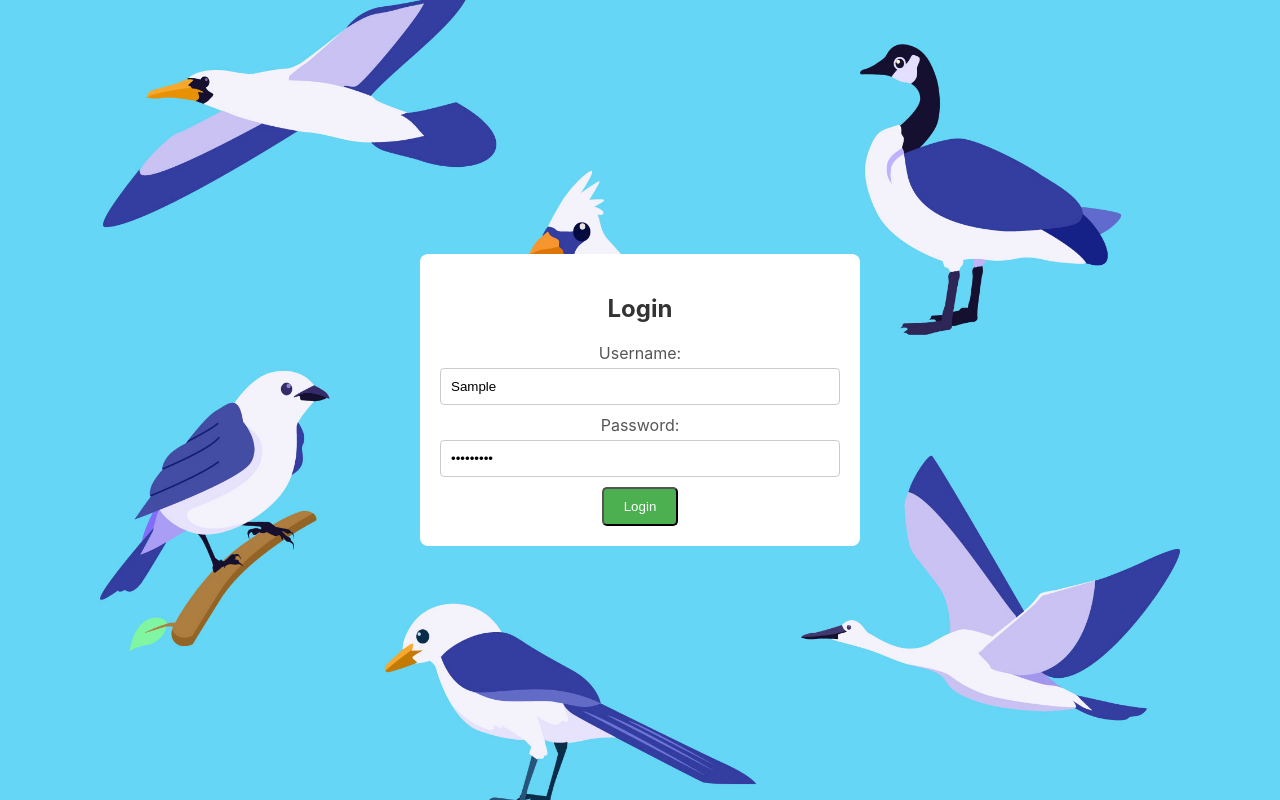
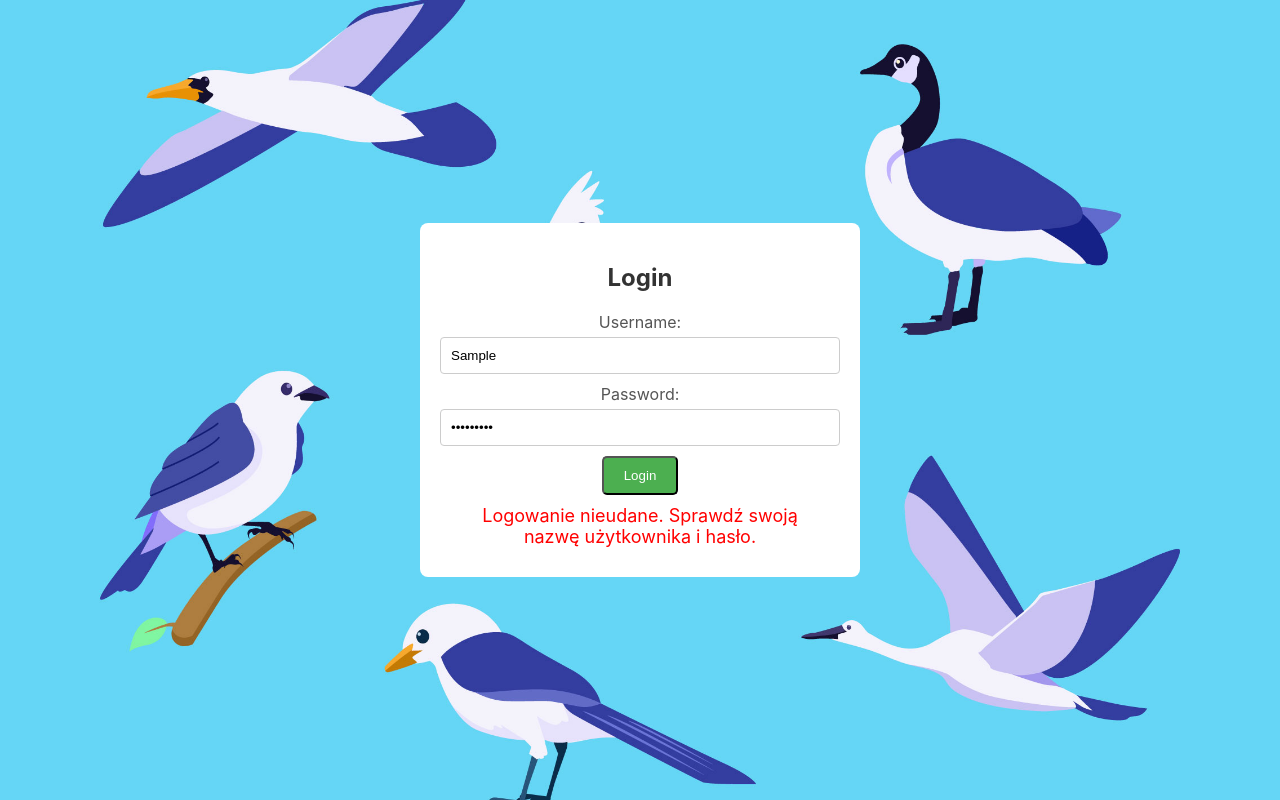
Before and after one commit to millamy/ml-prototypes-feedback-collector, a React (Create React App) app in the folder react-protoPFeedback/: page /login in a window 1280 px wide. Both pictures are taken after typing "Sample", "Sample123" into the empty fields and a click on the button "Login". Built offline with nearby package versions, Linux system fonts and the light colour scheme; no server answers.

Commit message:
error for login page

```diff
--- a/react-protoPFeedback/src/pages/Login.js
+++ b/react-protoPFeedback/src/pages/Login.js
@@ -1,11 +1,13 @@
 import React, {useEffect, useState} from 'react';
-import { useNavigate } from 'react-router-dom';
+import {useNavigate} from 'react-router-dom';
+import axios from 'axios';
 import '../style.css';
 
 function Login() {
     const navigate = useNavigate();
     const [username, setUsername] = useState('');
     const [password, setPassword] = useState('');
+    const [error, setError] = useState('');
 
     const handleSubmit = async (e) => {
         e.preventDefault();
@@ -14,20 +16,19 @@ function Login() {
         formData.append('password', password);
 
         try {
-            const response = await fetch('http://localhost:8080/login', {
-                method: 'POST',
-                body: formData,
-                credentials: 'include',
+            const response = await axios({
+                method: 'post',
+                url: '/login',
+                data: formData,
+                headers: { 'Content-Type': 'multipart/form-data' },
             });
-
-
-            if (response.redirected) {
+            if (response.status === 200) {
+                setError('')
                 navigate('/home');
-            } else {
-                alert('Login failed. Please check your username and password.');
             }
         } catch (error) {
             console.error('Login error:', error);
+            setError('Logowanie nieudane. Sprawdź swoją nazwę użytkownika i hasło.');
         }
     };
 
@@ -50,7 +51,7 @@ function Login() {
                     value={username}
                     onChange={(e) => setUsername(e.target.value)}
                 />
-                <br />
+                <br/>
                 <label htmlFor="password">Password:</label>
                 <input
                     type="password"
@@ -60,9 +61,10 @@ function Login() {
                     value={password}
                     onChange={(e) => setPassword(e.target.value)}
                 />
-                <br />
+                <br/>
                 <button type="submit">Login</button>
             </form>
+            {error && <div className="error">{error}</div>}
         </div>
     );
 }
--- a/react-protoPFeedback/src/style.css
+++ b/react-protoPFeedback/src/style.css
@@ -370,3 +370,9 @@ select:focus {
     white-space: nowrap;
     margin-right: -250px;
 }
+
+.error {
+    font-size: 18px;
+    padding: 10px 20px;
+    color: red;
+}
```
